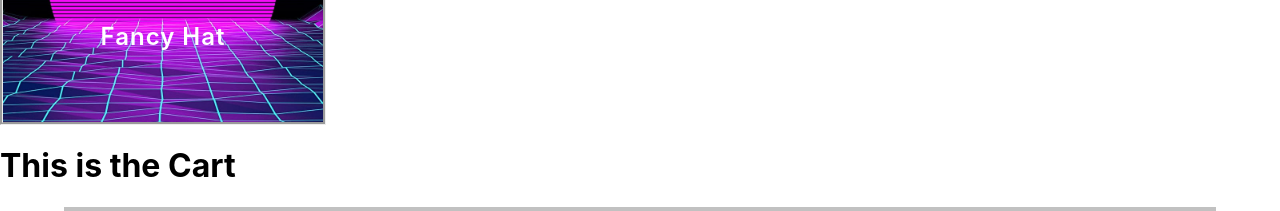
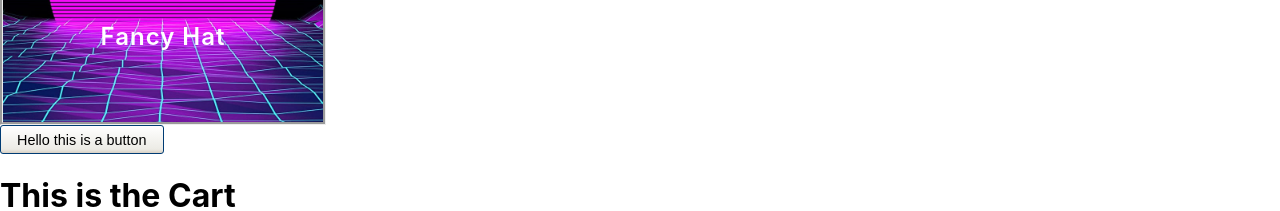
Before and after one commit to ErikLager/Agilt2.0, a React (Create React App) app in the folder agile2.0app/: page / in a window 1280 px wide. Shown: the part 1680-1891 px from the top of the page. Built offline with nearby package versions, Linux system fonts and the light colour scheme; a web font is replaced by a local one.

Commit message:
Added button example in app

```diff
--- a/agile2.0app/src/App.js
+++ b/agile2.0app/src/App.js
@@ -7,6 +7,7 @@ import Navbar from './views/Navbar';
 import Cart from './views/Cart';
 import Contactus from './views/Contactus';
 import FrontpageProductcard from './components/FrontpageProductcard';
+import Button from './components/Button/Button'
 
 function App() {
   return (
@@ -16,6 +17,7 @@ function App() {
       <Navbar/>
       <Contactus/>
       <FrontpageProductcard/>
+      <Button label='Hello this is a button' />
       <Cart/>
       <Shop/>
       <Footer/>
```
